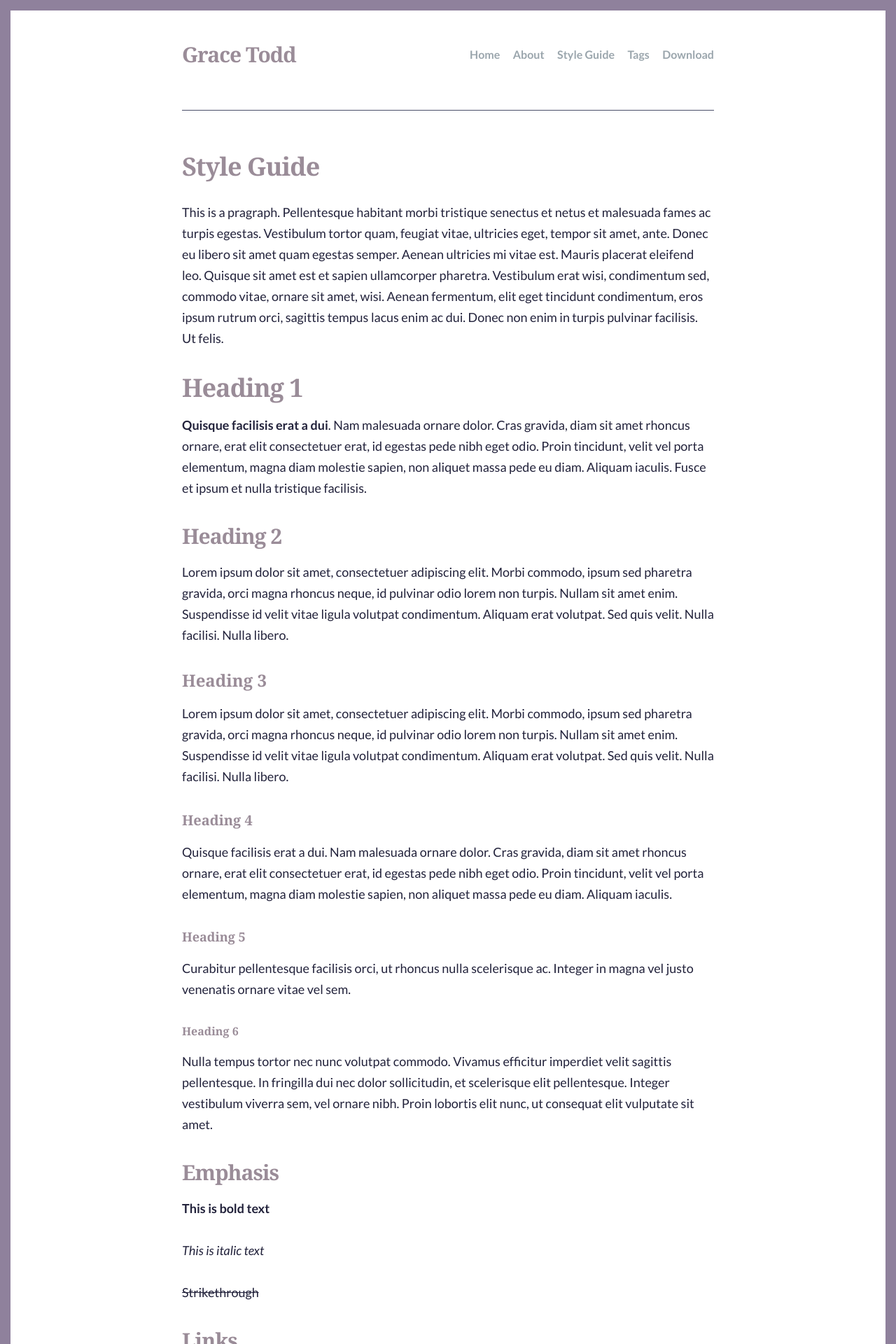
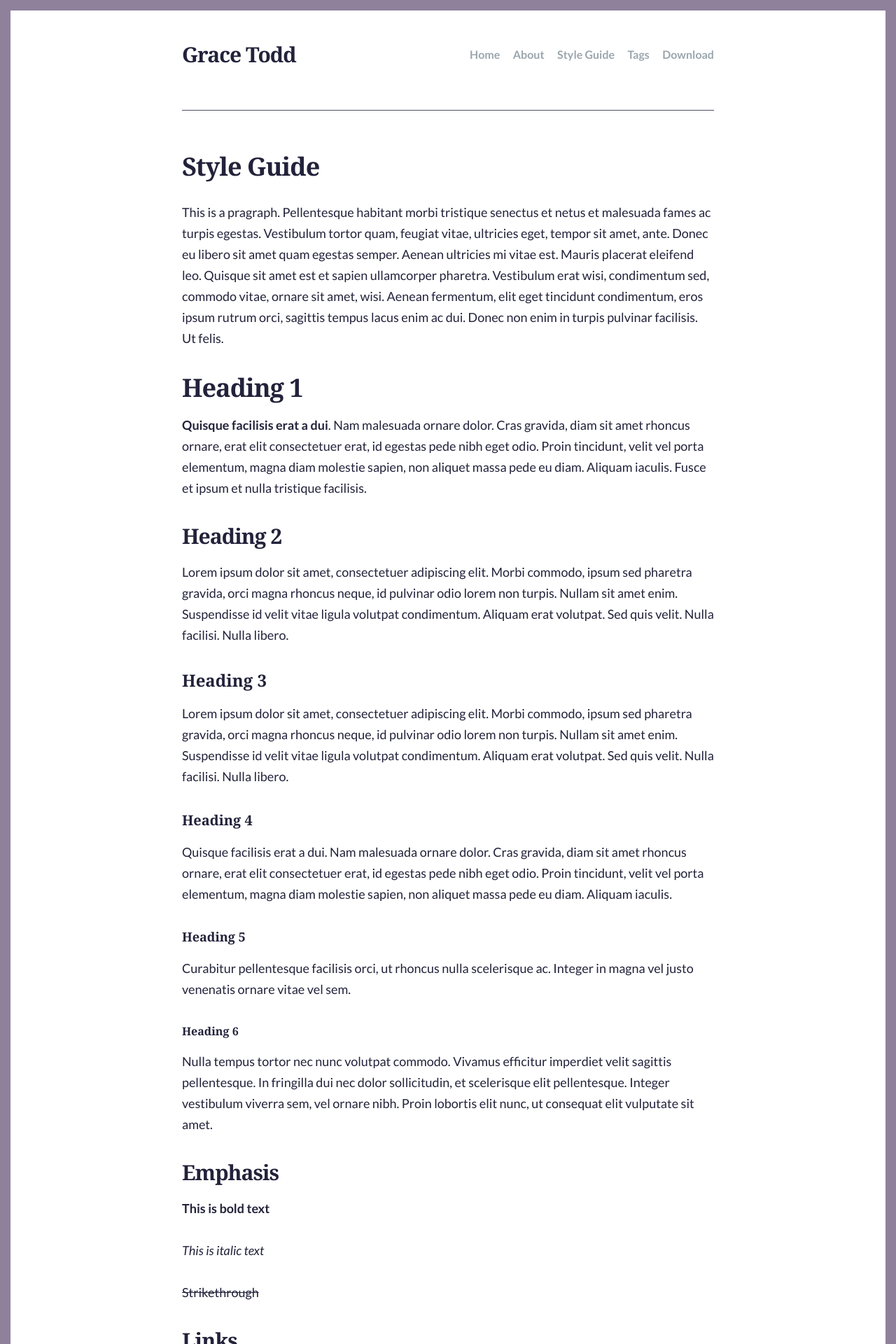
Before and after one commit to toddgr/toddgr.github.io, a Jekyll site: the page built from style-guide.md, in a window 1280 px wide. Shown: the top 1920 px of the page at 70% size. Built offline with Jekyll 4.4.1, drawn with Linux system fonts in a browser that asks for light colours; some web fonts are replaced.

Commit message:
update accent colors

```diff
--- a/assets/css/style.scss
+++ b/assets/css/style.scss
@@ -34,7 +34,7 @@ $font: (
 $palette: (
   accent:    {{ accent }},
   primary:   #22223B,
-  secondary: #9A8C98,
+  secondary: #22223B,
   meta:      #9ba6ad,
   border:    #4A4E69,
   bg:        #F2E9E4
```
